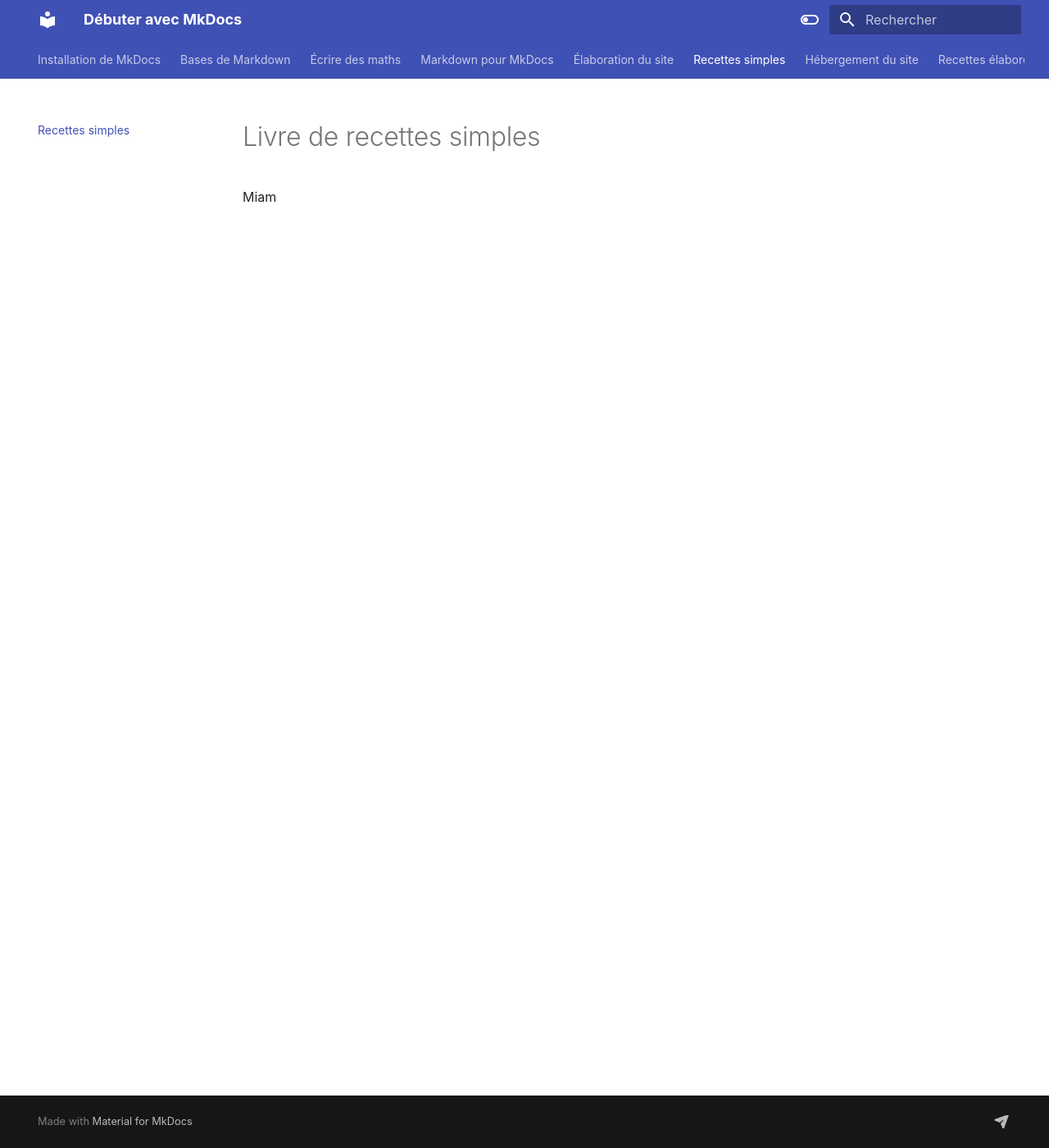
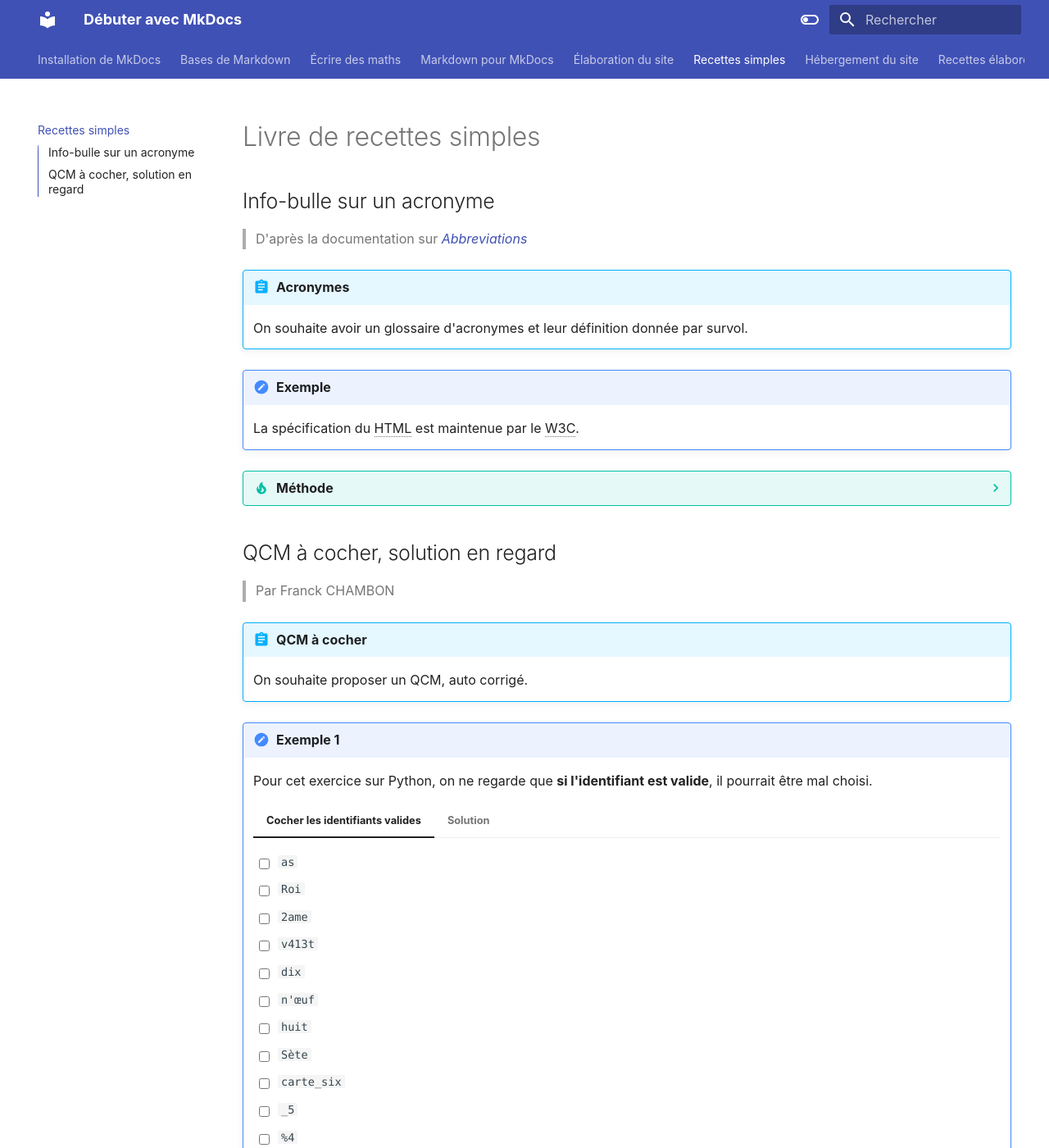
Before and after one commit to lilabidi/Learn-mkdocs, an MkDocs documentation site: the page built from docs/recettes_1.md, in a window 1280 px wide and 1400 px high. Shown: the whole window at 82% size. Built offline with MkDocs 1.6.1 and Material for MkDocs 9.7.7, drawn with Linux system fonts in a browser that asks for light colours; some of the changed text lies outside the part shown.

Commit message:
deux recettes

````diff
--- a/docs/recettes_1.md
+++ b/docs/recettes_1.md
@@ -1,3 +1,175 @@
 # Livre de recettes simples
 
-Miam
+## Info-bulle sur un acronyme
+
+--8<-- "includes/acronymes.md"
+
+> D'après la documentation sur [_Abbreviations_](https://squidfunk.github.io/mkdocs-material/reference/abbreviations/)
+
+!!! abstract "Acronymes"
+    On souhaite avoir un glossaire d'acronymes et leur définition donnée par survol.
+
+!!! done "Exemple"
+    La spécification du HTML est maintenue par le W3C.
+
+??? tip "Méthode"
+    Dans `docs/mkdocs.yml`
+    ```yml
+    markdown_extensions:
+      - abbr
+      - pymdownx.snippets
+    ```
+
+    Le glossaire dans `includes/acronymes.md`
+    ```markdown
+    *[HTML]: Hyper Text Markup Language
+    *[W3C]: World Wide Web Consortium
+    ```
+
+    Pour chaque page où l'on souhaite cet effet, on ajoute à la source Markdown la ligne seule (au début ou à la fin, peu importe)
+    ```markdown
+    --8<-- "includes/acronymes.md"
+    ```
+
+## QCM à cocher, solution en regard
+
+> Par Franck CHAMBON
+
+!!! abstract "QCM à cocher"
+    On souhaite proposer un QCM, auto corrigé.
+
+!!! done "Exemple 1"
+    Pour cet exercice sur Python,
+     on ne regarde que **si l'identifiant est valide**,
+     il pourrait être mal choisi.
+
+    === "Cocher les identifiants valides"
+        - [ ] `as`
+        - [ ] `Roi`
+        - [ ] `2ame`
+        - [ ] `v413t`
+        - [ ] `dix`
+        - [ ] `n'œuf`
+        - [ ] `huit`
+        - [ ] `Sète`
+        - [ ] `carte_six`
+        - [ ] `_5`
+        - [ ] `%4`
+        - [ ] `quatre-moins-un`
+        - [ ] `2!`
+        - [ ] `_`
+
+    === "Solution"
+        - ❌ `as` ; c'est un mot réservé.
+        - ✅ `Roi`
+        - ❌ `2ame` ; interdit de commencer par un chiffre.
+        - ✅ `v413t`
+        - ✅ `dix`
+        - ❌ `n'œuf` ; interdit d'utiliser `'`
+        - ✅ `huit`
+        - ✅ `Sète`
+        - ✅ `carte_six`
+        - ✅ `_5`
+        - ✅ `_`
+        - ❌ `%4` ; interdit d'utiliser `%`
+        - ❌ `quatre-moins-un` ; interdit d'utiliser `-`
+        - ❌ `2!` ; interdit d'utiliser `!`
+        - ✅ `_`
+
+??? tip "Méthode 1"
+    - On utilise les cases à cocher avec l'option cliquable.
+    - On utilise des caractères Unicode pour les réponses, ❌ et ✅.
+    - On utilise les [SuperFences](https://facelessuser.github.io/pymdown-extensions/extensions/superfences/)
+
+    Dans `mkdocs.yml`
+    ```yml
+    markdown_extensions:
+      - pymdownx.tabbed
+      - pymdownx.superfences
+    ```
+
+    Dans le source
+    ```markdown
+        Pour cet exercice sur Python,
+         on ne regarde que **si l'identifiant est valide**,
+         il pourrait être mal choisi.
+
+        === "Cocher les identifiants valides"
+            - [ ] `as`
+            - [ ] `Roi`
+            - [ ] `2ame`
+            - [ ] `v413t`
+            - [ ] `dix`
+            - [ ] `n'œuf`
+            - [ ] `huit`
+            - [ ] `Sète`
+            - [ ] `carte_six`
+            - [ ] `_5`
+            - [ ] `%4`
+            - [ ] `quatre-moins-un`
+            - [ ] `2!`
+            - [ ] `_`
+
+        === "Solution"
+            - ❌ `as` ; c'est un mot réservé.
+            - ✅ `Roi`
+            - ❌ `2ame` ; interdit de commencer par un chiffre.
+            - ✅ `v413t`
+            - ✅ `dix`
+            - ❌ `n'œuf` ; interdit d'utiliser `'`
+            - ✅ `huit`
+            - ✅ `Sète`
+            - ✅ `carte_six`
+            - ✅ `_5`
+            - ✅ `_`
+            - ❌ `%4` ; interdit d'utiliser `%`
+            - ❌ `quatre-moins-un` ; interdit d'utiliser `-`
+            - ❌ `2!` ; interdit d'utiliser `!`
+            - ✅ `_`
+    ```
+
+!!! done "Exemple 2"
+    Cocher le meilleur identifiant pour une variable Python.
+
+    !!! faq "Propositions"
+        - [ ] `pv`
+        - [ ] `p_vie`
+        - [ ] `points_vie`
+        - [ ] `les_points_de_vie`
+
+    ??? done "Réponse"
+        - ❌ `pv`
+        - ❌ `p_vie`
+        - ✅ `points_vie`
+        - ❌ `les_points_de_vie`
+
+??? tip "Méthode 2"
+    - On utilise les cases à cocher avec l'option cliquable
+    - On utilise des caractères Unicode pour les réponses, ❌ et ✅
+    - On utilise les [Admonitions](https://squidfunk.github.io/mkdocs-material/reference/admonitions/)
+        - Avec la possibilité `details`
+
+    Dans `mkdocs.yml`
+    ```yml
+    markdown_extensions:
+      - admonition
+      - pymdownx.details
+    ```
+
+    Dans le source
+    ```markdown
+    !!! done "Exemple 2"
+        Cocher le meilleur identifiant pour une variable Python.
+
+        !!! faq "Propositions"
+            - [ ] `pv`
+            - [ ] `p_vie`
+            - [ ] `points_vie`
+            - [ ] `les_points_de_vie`
+
+        ??? done "Réponse"
+            - ❌ `pv`
+            - ❌ `p_vie`
+            - ✅ `points_vie`
+            - ❌ `les_points_de_vie`
+    ```
--- /dev/null
+++ b/includes/acronymes.md
@@ -0,0 +1,2 @@
+*[HTML]: Hyper Text Markup Language
+*[W3C]: World Wide Web Consortium
````
Also changed, not shown: docs/recettes_2.md (line endings or trailing spaces).
